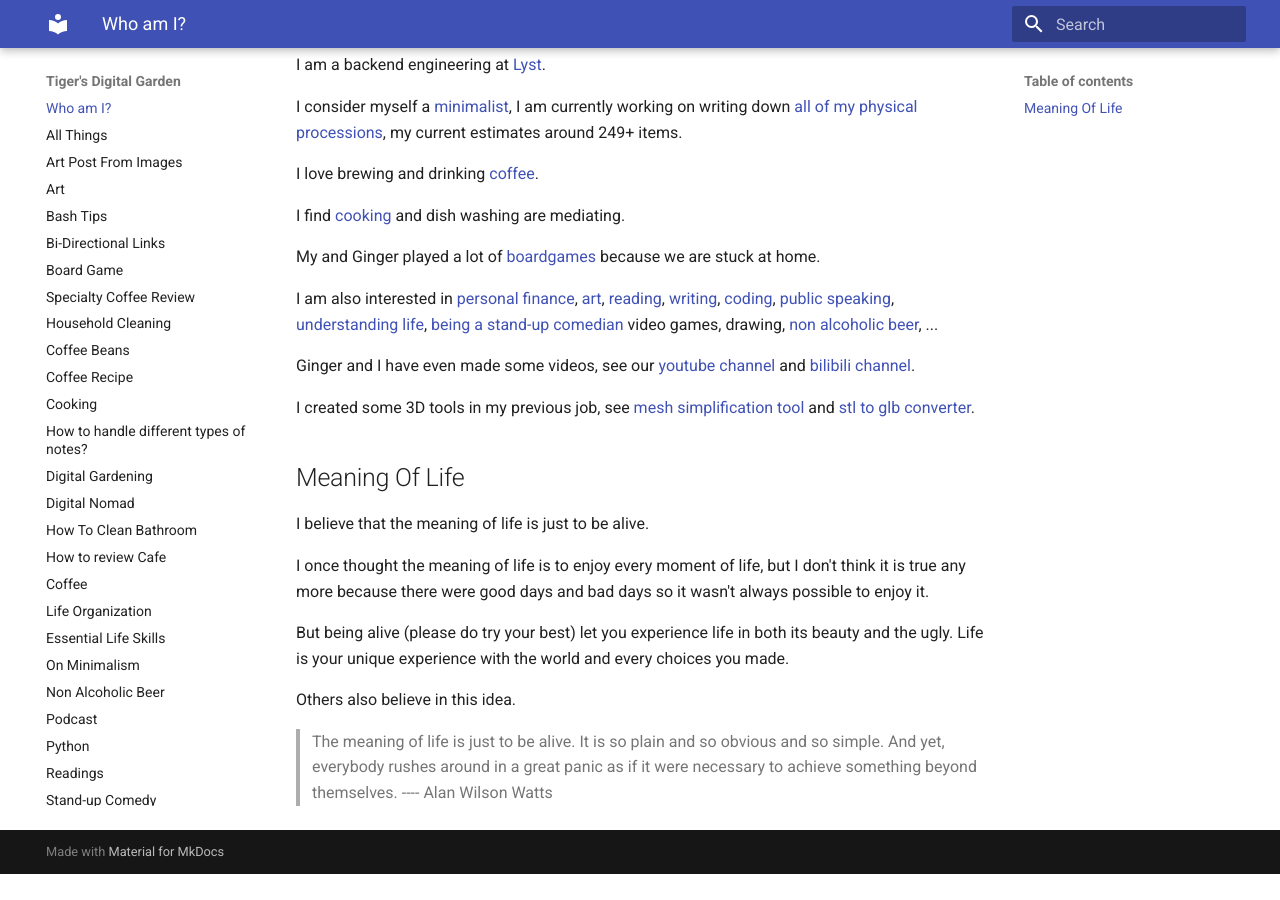
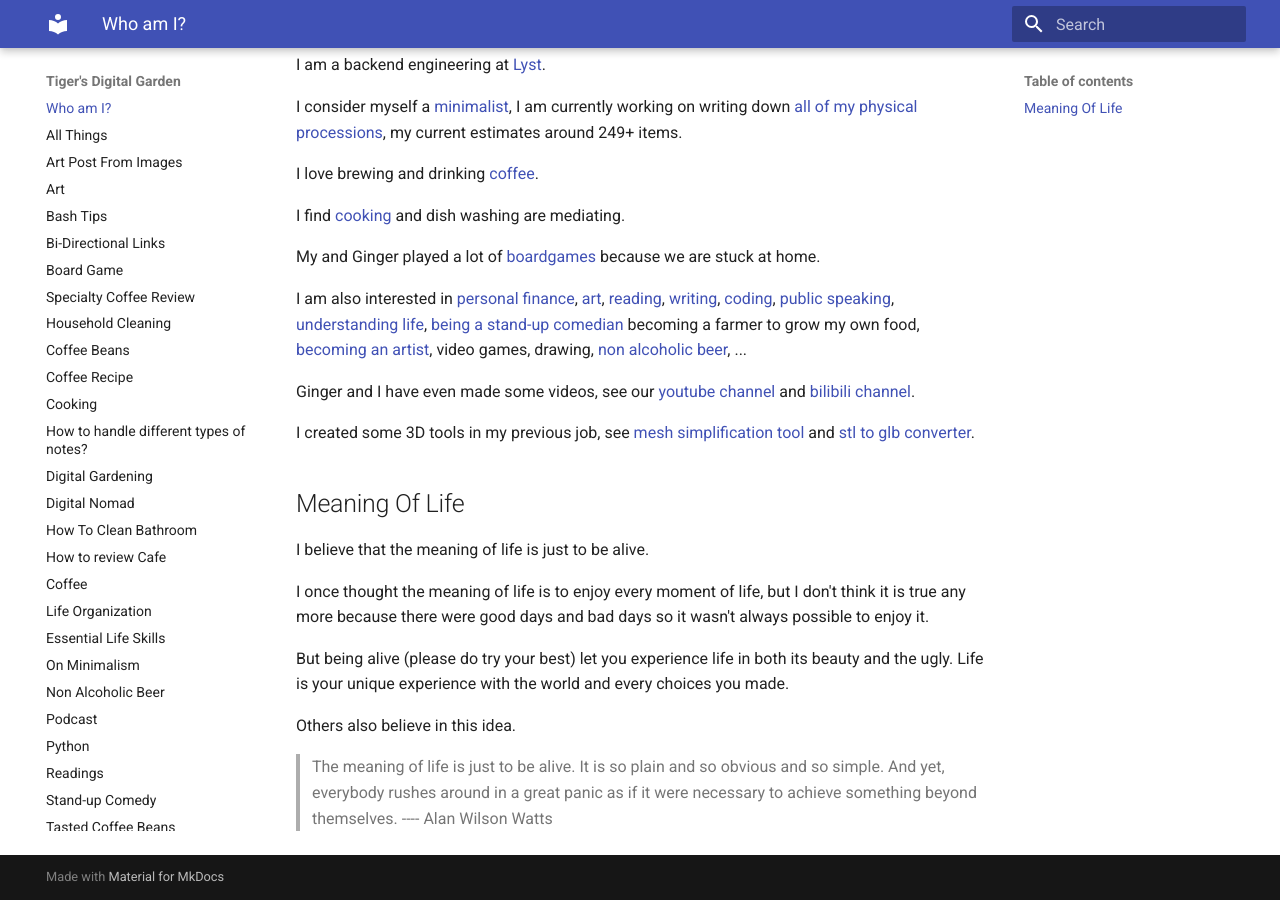
Before and after one commit to ynotstartups/notes, an MkDocs documentation site: the page built from notes/index.md, in a window 1280 px wide and 900 px high, scrolled down 584 px. Built offline with MkDocs 1.6.1 and Material for MkDocs 9.7.7, drawn with Linux system fonts in a browser that asks for light colours; before the commit the page ends 1458 px from its top, so only the background shows below that.

Commit message:
add becoming farmer and artist

```diff
--- a/notes/index.md
+++ b/notes/index.md
@@ -25,6 +25,8 @@ I am also interested in
  [public speaking](https://www.bilibili.com/video/BV1u54y1x7zF),
  [understanding life](#meaning-of-life),
  [being a stand-up comedian](stand-up-comedy.md)
+ becoming a farmer to grow my own food,
+ [becoming an artist](artist.md),
  video games,
  drawing,
  [non alcoholic beer](non-alcoholic-beer.md),
```
